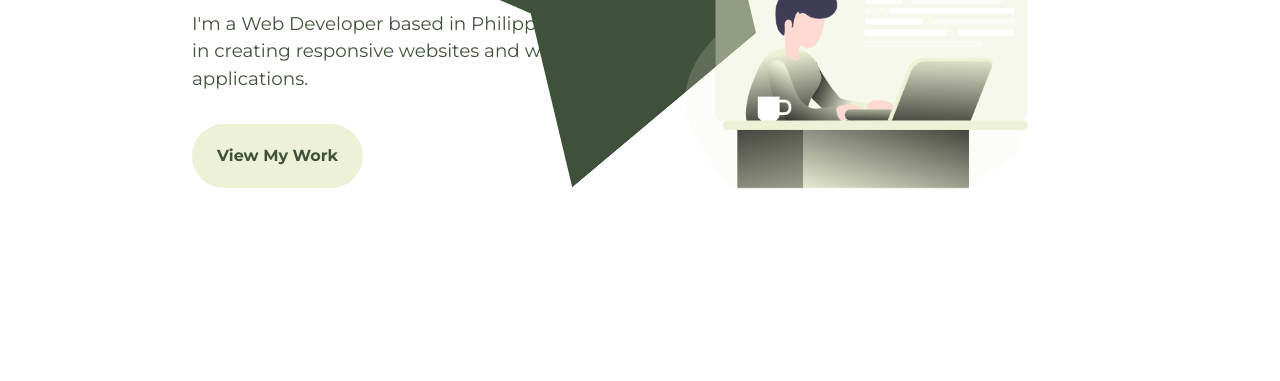
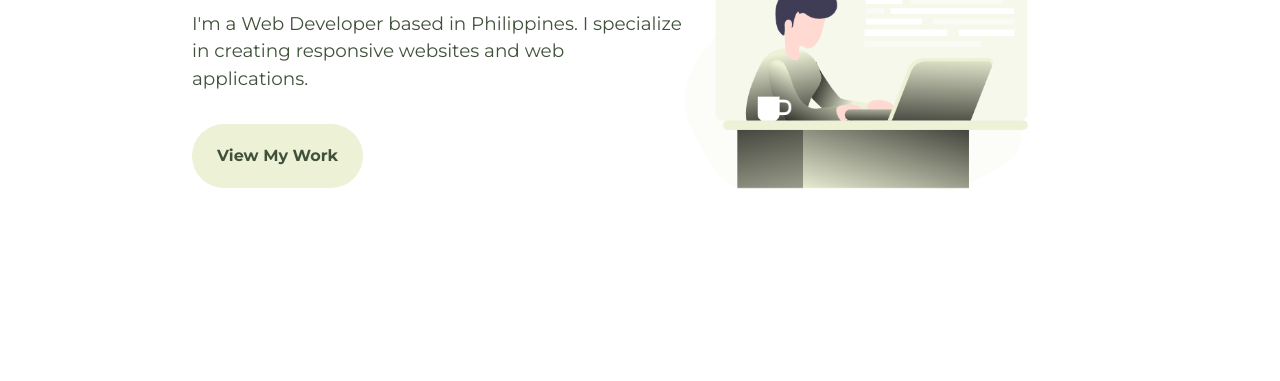
Before and after one commit to karlarboiz/portfolio__website, a plain HTML site: page index.html in a window 1280 px wide. Shown: the part 290-671 px from the top of the page. Drawn offline with Linux system fonts and the light colour scheme.

Commit message:
update before 8 AM

```diff
--- a/styling/hero-section.css
+++ b/styling/hero-section.css
@@ -10,7 +10,7 @@
    z-index: 5;
   }
 
-.hero::before {
+/* .hero::before {
   content: "";
   height: 20rem;
   width: 20rem;
@@ -21,7 +21,7 @@
   background-color: #40513B;
   z-index: -1;
   transform: rotate(-40deg);
-}
+} */
 
   .hero .container {
     display: flex;
```
